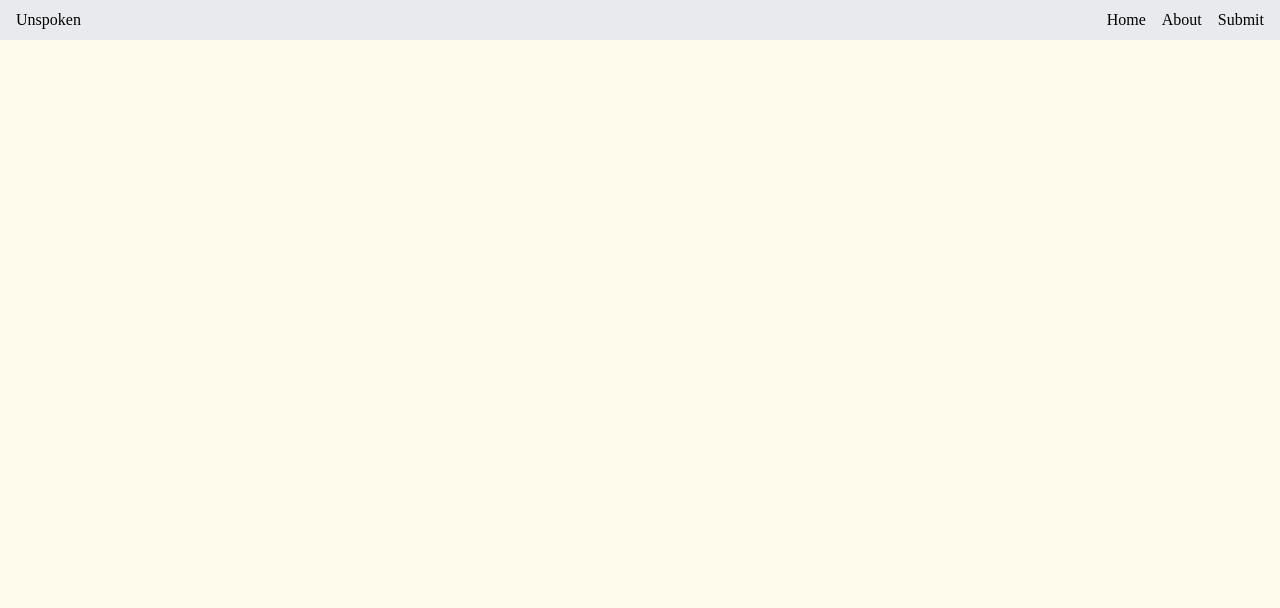
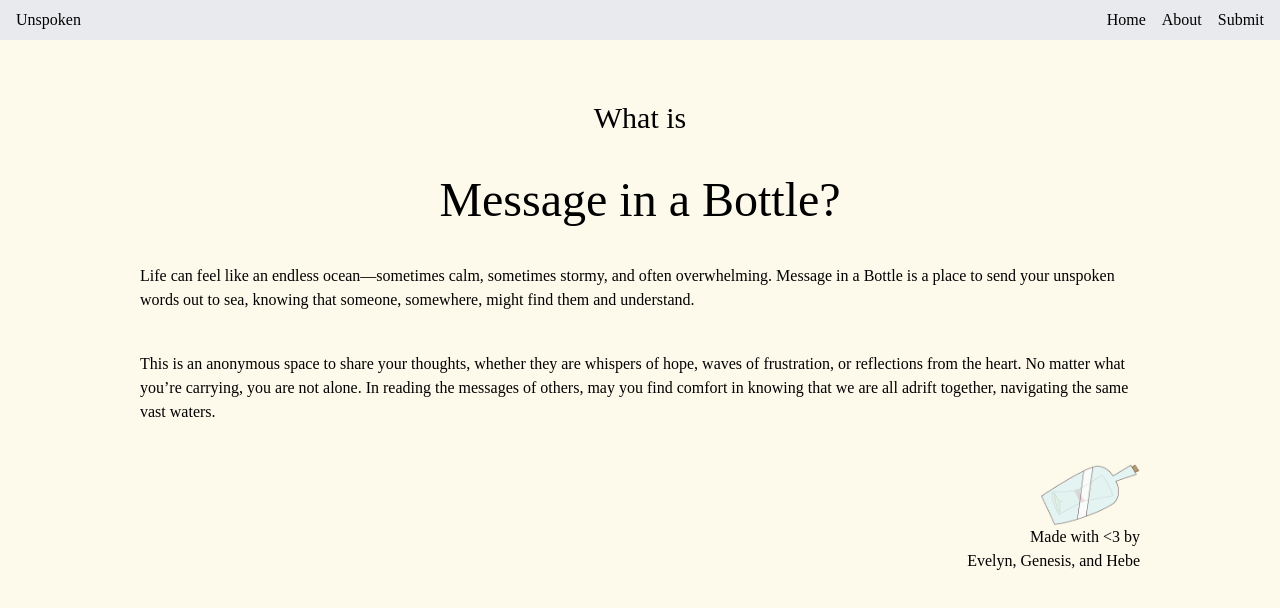
Before and after one commit to itsevelync/Hack-W-CC, a React (Vite) app in the folder client/: page /about in a window 1280 px wide. Shown: the top 608 px of the page. Built offline with nearby package versions, Linux system fonts and the light colour scheme; a web font is replaced by a local one.

Commit message:
about page

```diff
--- a/client/src/App.jsx
+++ b/client/src/App.jsx
@@ -1,5 +1,6 @@
 import Navbar from "./components/Navbar"
 import Home from "./pages/Home"
+import About from "./pages/About"
 import Submit from "./pages/Submit"
 import Story from "./pages/Story"
 import './App.css'
@@ -15,6 +16,7 @@ function App() {
           <Navbar />
           <Routes>
             <Route path="/" element={<Home />} />
+            <Route path="/about" element={<About />} />
             <Route path="/submit" element={<Submit />} />
             <Route path="/story/:id" element={<Story />} />
           </Routes>
--- a/client/src/components/Navbar.jsx
+++ b/client/src/components/Navbar.jsx
@@ -8,7 +8,7 @@ function Navbar() {
                 <h1>Unspoken</h1>
                 <div className="flex gap-4">
                     <Link to="/">Home</Link>
-                    <Link to="/">About</Link>
+                    <Link to="/about">About</Link>
                     <Link to="/submit">Submit</Link>
                 </div>
             </div>
--- /dev/null
+++ b/client/src/pages/About.jsx
@@ -0,0 +1,20 @@
+import React from "react";
+import Bottle from '../assets/bottle.png';
+
+function About() {
+    return (
+        <div className="w-[1000px] max-width-[90%] flex flex-col gap-10 m-15 mx-auto">
+            <h2 className="text-center text-3xl">What is</h2>
+            <h1 className="text-center text-5xl">Message in a Bottle?</h1>
+            <p className="text-base">Life can feel like an endless ocean—sometimes calm, sometimes stormy, and often overwhelming. Message in a Bottle is a place to send your unspoken words out to sea, knowing that someone, somewhere, might find them and understand.</p>
+            <p className="text-base">This is an anonymous space to share your thoughts, whether they are whispers of hope, waves of frustration, or reflections from the heart. No matter what you’re carrying, you are not alone. In reading the messages of others, may you find comfort in knowing that we are all adrift together, navigating the same vast waters.</p>
+            <div className="ml-auto">
+                <img className="w-[100px] ml-auto" src={Bottle} />
+                <p className="text-right">Made with &lt;3 by</p>
+                <p className="text-right">Evelyn, Genesis, and Hebe</p>
+            </div>
+        </div>
+    )
+}
+
+export default About;
```
Also changed, not shown: 1 other file (tests, documents, lock files or other folders).
